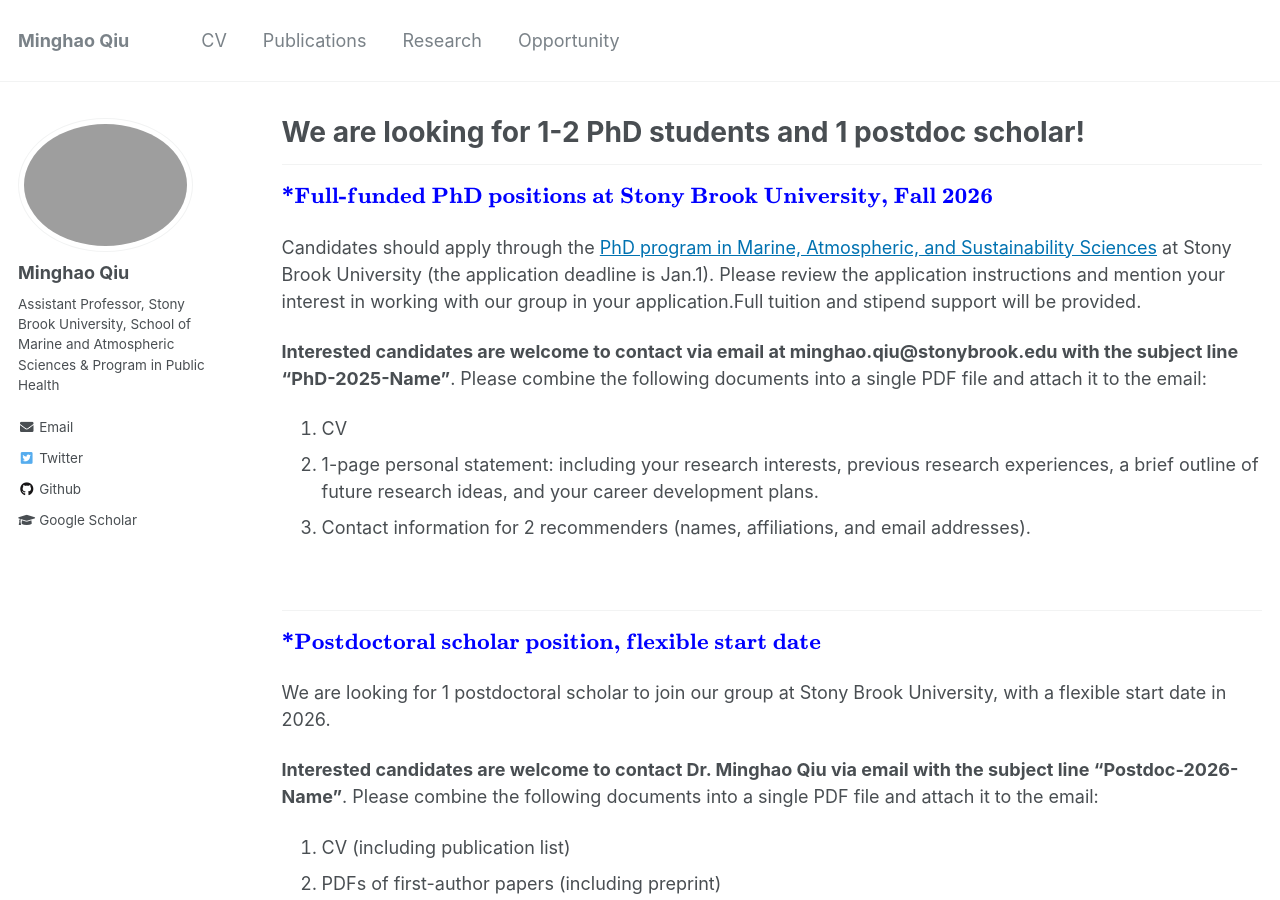
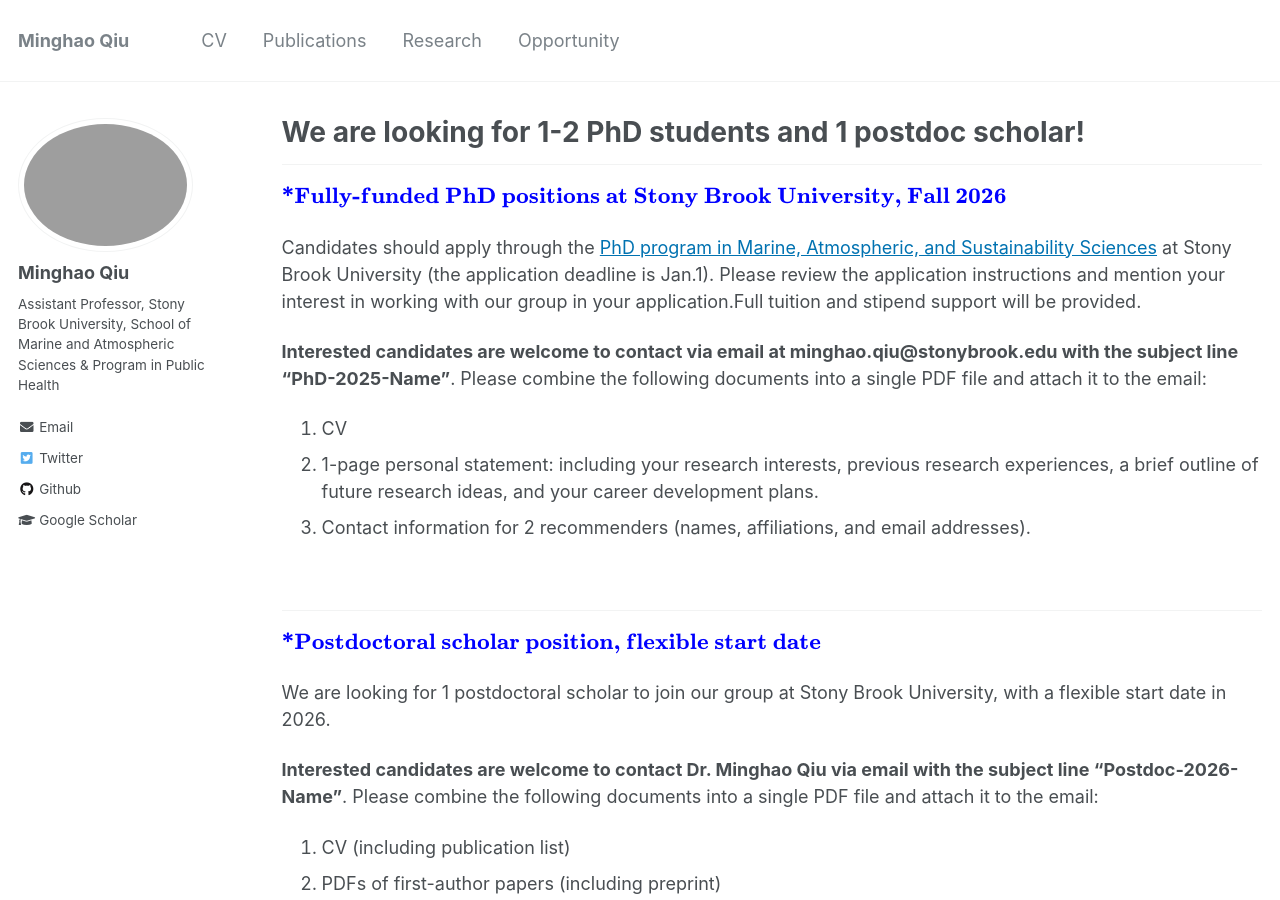
Before and after one commit to mhqiu/mhqiu.github.io, a Jekyll site: the page built from _pages/opportunity.md, in a window 1280 px wide and 900 px high. Built offline with Jekyll 4.4.1, drawn with Linux system fonts in a browser that asks for light colours; formulas are drawn with MathJax 3.

Commit message:
Update opportunity.md

```diff
--- a/_pages/opportunity.md
+++ b/_pages/opportunity.md
@@ -9,7 +9,7 @@ author_profile: true
 <!--- \* denotes equally contributing authors -->
 
 ----------------------------------------------------------
-$${\color{blue}{\textbf{*Full-funded PhD positions at Stony Brook University, Fall 2026}}}$$
+$${\color{blue}{\textbf{*Fully-funded PhD positions at Stony Brook University, Fall 2026}}}$$
 &nbsp;&nbsp;
 
 Candidates should apply through the [PhD program in Marine, Atmospheric, and Sustainability Sciences](https://www.stonybrook.edu/commcms/somas/education/graduate/apply) at Stony Brook University (the application deadline is Jan.1). Please review the application instructions and mention your interest in working with our group in your application.Full tuition and stipend support will be provided.
```
